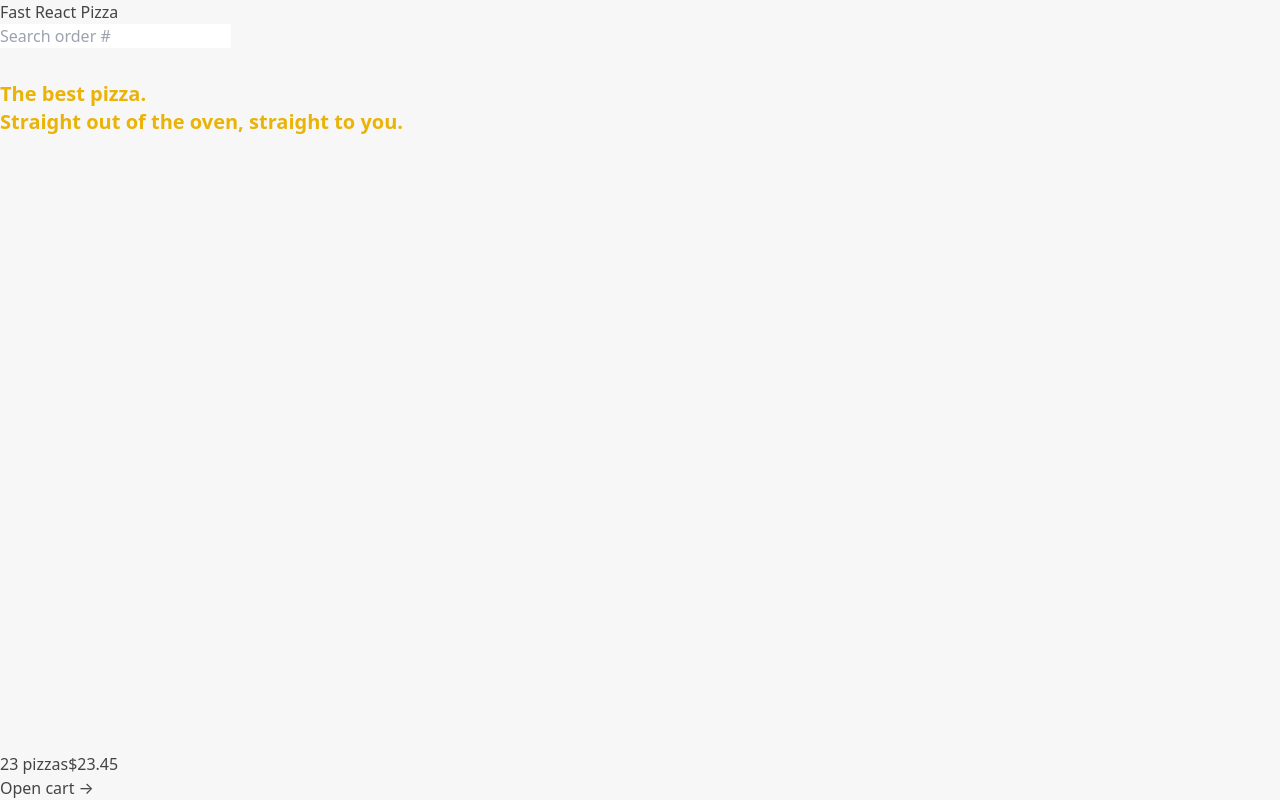
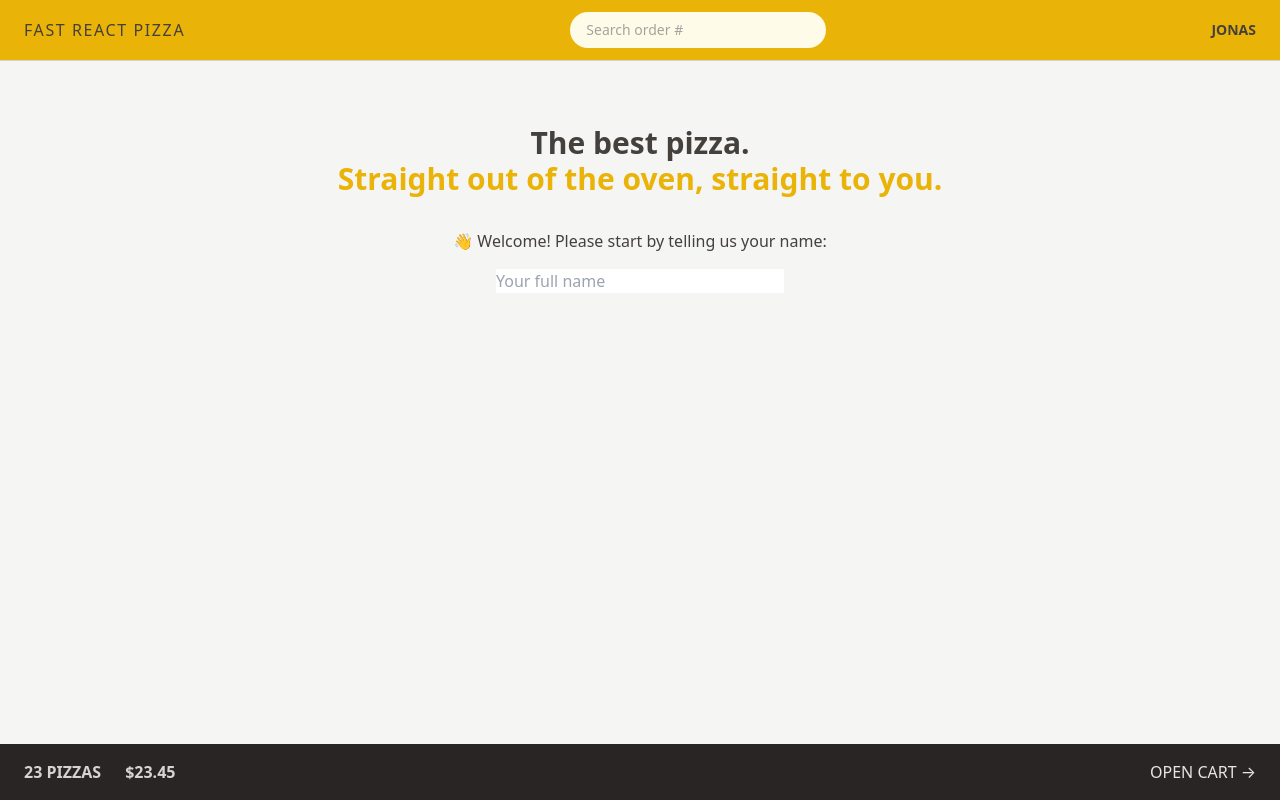
Before and after one commit to hebersolano/fast-react-pizza, a React (Vite) app: page / in a window 1280 px wide. Built offline with nearby package versions, Linux system fonts and the light colour scheme.

Commit message:
styling 0.1

```diff
--- a/index.html
+++ b/index.html
@@ -1,4 +1,4 @@
-<!DOCTYPE html>
+<!doctype html>
 <html lang="en">
   <head>
     <meta charset="UTF-8" />
@@ -6,7 +6,7 @@
     <meta name="viewport" content="width=device-width, initial-scale=1.0" />
     <title>Fast React Pizza</title>
   </head>
-  <body>
+  <body class="bg-stone-100 text-stone-700">
     <div id="root"></div>
     <script type="module" src="/src/main.jsx"></script>
   </body>
--- a/src/features/cart/Cart.jsx
+++ b/src/features/cart/Cart.jsx
@@ -1,23 +1,23 @@
-import { Link } from 'react-router-dom';
+import { Link } from "react-router-dom";
 
 const fakeCart = [
   {
     pizzaId: 12,
-    name: 'Mediterranean',
+    name: "Mediterranean",
     quantity: 2,
     unitPrice: 16,
     totalPrice: 32,
   },
   {
     pizzaId: 6,
-    name: 'Vegetale',
+    name: "Vegetale",
     quantity: 1,
     unitPrice: 13,
     totalPrice: 13,
   },
   {
     pizzaId: 11,
-    name: 'Spinach and Mushroom',
+    name: "Spinach and Mushroom",
     quantity: 1,
     unitPrice: 15,
     totalPrice: 15,
@@ -29,7 +29,12 @@ function Cart() {
 
   return (
     <div>
-      <Link to="/menu">&larr; Back to menu</Link>
+      <Link
+        className="text-sm text-blue-500 hover:text-blue-600 hover:underline "
+        to="/menu"
+      >
+        &larr; Back to menu
+      </Link>
 
       <h2>Your cart, %NAME%</h2>
 
--- a/src/features/cart/CartOverview.jsx
+++ b/src/features/cart/CartOverview.jsx
@@ -2,8 +2,8 @@ import { Link } from "react-router-dom";
 
 function CartOverview() {
   return (
-    <div>
-      <p>
+    <div className="flex justify-between bg-stone-800 px-4 py-4 text-sm uppercase text-stone-200 sm:px-6 md:text-base">
+      <p className="space-x-4 font-semibold text-stone-300 sm:space-x-6">
         <span>23 pizzas</span>
         <span>$23.45</span>
       </p>
--- a/src/features/order/CreateOrder.jsx
+++ b/src/features/order/CreateOrder.jsx
@@ -3,7 +3,9 @@ import { createOrder } from "../../services/apiRestaurant";
 
 // https://uibakery.io/regex-library/phone-number
 const isValidPhone = (str) =>
-  /^\+?\d{1,4}?[-.\s]?\(?\d{1,3}?\)?[-.\s]?\d{1,4}[-.\s]?\d{1,4}[-.\s]?\d{1,9}$/.test(str);
+  /^\+?\d{1,4}?[-.\s]?\(?\d{1,3}?\)?[-.\s]?\d{1,4}[-.\s]?\d{1,4}[-.\s]?\d{1,9}$/.test(
+    str,
+  );
 
 const fakeCart = [
   {
@@ -76,7 +78,12 @@ function CreateOrder() {
         <input type="hidden" name="cart" value={JSON.stringify(cart)} />
 
         <div>
-          <button disabled={isSubmitting}>Order now</button>
+          <button
+            className="f inline-block rounded-full bg-yellow-400 px-4 py-3 font-semibold uppercase tracking-wide text-stone-800 transition-colors hover:bg-yellow-300 focus:outline-none focus:ring focus:ring-yellow-300 focus:ring-offset-2 disabled:cursor-not-allowed"
+            disabled={isSubmitting}
+          >
+            Order now
+          </button>
         </div>
       </Form>
     </div>
@@ -95,7 +102,8 @@ export async function orderAction({ request }) {
 
   const errors = {};
   if (!isValidPhone(order.phone))
-    errors.phone = "Please give us a valid phone number. We might need it to contact you.";
+    errors.phone =
+      "Please give us a valid phone number. We might need it to contact you.";
   if (Object.keys(errors).length > 0) return errors;
 
   const newOrder = await createOrder(order);
--- a/src/features/order/SearchOrder.jsx
+++ b/src/features/order/SearchOrder.jsx
@@ -19,6 +19,7 @@ function SearchOrder() {
         placeholder="Search order #"
         value={query}
         onChange={(e) => setQuery(e.target.value)}
+        className="w-32 rounded-full bg-yellow-50 px-4 py-2 text-sm transition-all duration-300 placeholder:text-stone-400 focus:outline-none focus:ring focus:ring-yellow-500 focus:ring-opacity-50 sm:w-64 sm:focus:w-72"
       />
     </form>
   );
--- a/src/features/users/CreateUser.jsx
+++ b/src/features/users/CreateUser.jsx
@@ -1,7 +1,7 @@
-import { useState } from 'react';
+import { useState } from "react";
 
 function CreateUser() {
-  const [username, setUsername] = useState('');
+  const [username, setUsername] = useState("");
 
   function handleSubmit(e) {
     e.preventDefault();
@@ -9,16 +9,19 @@ function CreateUser() {
 
   return (
     <form onSubmit={handleSubmit}>
-      <p>👋 Welcome! Please start by telling us your name:</p>
+      <p className="mb-4 text-sm md:text-base">
+        👋 Welcome! Please start by telling us your name:
+      </p>
 
       <input
         type="text"
         placeholder="Your full name"
         value={username}
         onChange={(e) => setUsername(e.target.value)}
+        className="w-72"
       />
 
-      {username !== '' && (
+      {username !== "" && (
         <div>
           <button>Start ordering</button>
         </div>
--- /dev/null
+++ b/src/features/users/Username.jsx
@@ -0,0 +1,5 @@
+function Username() {
+  return <div className="hidden text-sm font-semibold md:block">jonas</div>;
+}
+
+export default Username;
--- a/src/ui/AppLayout.jsx
+++ b/src/ui/AppLayout.jsx
@@ -8,10 +8,14 @@ function AppLayout() {
   const isLoading = navigation.state === "loading";
 
   return (
-    <div className="layout">
+    <div className="grid h-screen grid-rows-[auto_1fr_auto] ">
       <Header />
 
-      <main>{isLoading ? <Spinner /> : <Outlet />}</main>
+      <div className="overflow-y-auto">
+        <main className="mx-auto max-w-3xl ">
+          {isLoading ? <Spinner /> : <Outlet />}
+        </main>
+      </div>
 
       <CartOverView />
     </div>
--- a/src/ui/Header.jsx
+++ b/src/ui/Header.jsx
@@ -1,11 +1,15 @@
 import { Link } from "react-router-dom";
 import SearchOrder from "../features/order/SearchOrder";
+import Username from "../features/users/Username";
 
 function Header() {
   return (
-    <header>
-      <Link to="/">Fast React Pizza</Link>
+    <header className="flex items-center justify-between gap-4 border-b border-stone-300 bg-yellow-500 px-4 py-3 uppercase sm:px-6">
+      <Link to="/" className="tracking-widest">
+        Fast React Pizza
+      </Link>
       <SearchOrder />
+      <Username />
     </header>
   );
 }
--- a/src/ui/Home.jsx
+++ b/src/ui/Home.jsx
@@ -1,11 +1,17 @@
+import CreateUser from "../features/users/CreateUser";
+
 function Home() {
   return (
-    <div>
-      <h1 className=" text-xl font-semibold text-yellow-500">
+    <div className="my-10 px-4 text-center sm:my-16">
+      <h1 className="mb-8 text-xl font-semibold md:text-3xl ">
         The best pizza.
         <br />
-        Straight out of the oven, straight to you.
+        <span className=" text-yellow-500">
+          Straight out of the oven, straight to you.
+        </span>
       </h1>
+
+      <CreateUser />
     </div>
   );
 }
```
